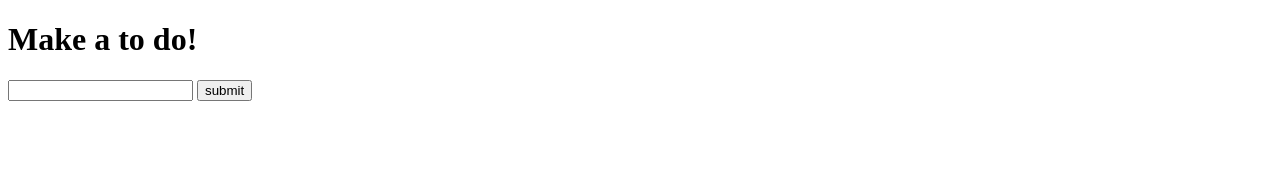
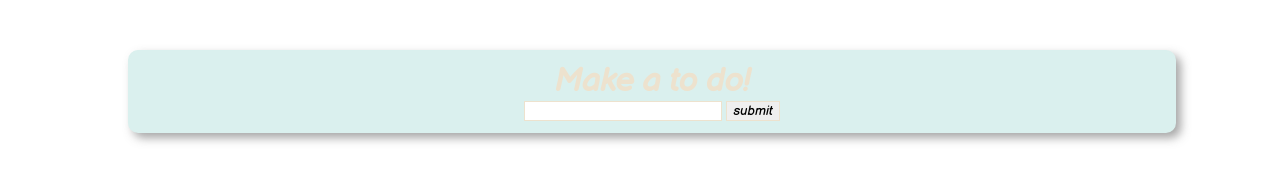
Before and after one commit to 5KRC1/to-do-web, a plain HTML site: page index.html in a window 1280 px wide. Drawn offline with nearby package versions, Linux system fonts and the light colour scheme.

Commit message:
Add files via upload

```diff
--- a/index.html
+++ b/index.html
@@ -1,18 +1,29 @@
 <!DOCTYPE html>
 <html lang="en">
 <head>
+    <script type="module" src="https://unpkg.com/ionicons@4.5.10-0/dist/ionicons/ionicons.esm.js"></script>
+    <script nomodule="" src="https://unpkg.com/ionicons@4.5.10-0/dist/ionicons/ionicons.js"></script>
     <meta charset="UTF-8">
     <meta http-equiv="X-UA-Compatible" content="IE=edge">
     <meta name="viewport" content="width=device-width, initial-scale=1.0">
     <title>ToDo</title>
+    <link rel="stylesheet" href="todo.css">
+    <link rel="preconnect" href="https://fonts.gstatic.com">
+<link href="https://fonts.googleapis.com/css2?family=Balsamiq+Sans:ital@1&display=swap" rel="stylesheet">
 </head>
 <body>
     <div class="container">
         <div class="input">
             <h1 class="text">Make a to do!</h1>
-            <input type="text">
-            <input type="submit" value="submit">
+            <div>
+                <input type="text" id="input1">
+                <input type="submit" value="submit" onclick="usrInput()">
+            </div>
+        </div>
+        <div class="tasks">
+
         </div>
     </div>
+    <script src="todo.js"/>
 </body>
 </html>
--- /dev/null
+++ b/todo.css
@@ -0,0 +1,41 @@
+*, body{
+    margin: 0;
+    font-family: 'Balsamiq Sans', cursive;
+}
+.container{
+    display: flex;
+    justify-content: center;
+    flex-direction: column;
+}
+.input{
+    width: 80%;
+    display: flex;
+    flex-direction: column;
+    justify-content: center;
+    text-align: center;
+    color: rgb(237, 226, 206);
+    background-color: rgb(218, 240, 238);
+    border: 2px solid rgb(218, 240, 238);
+    margin: 50px 10%;
+    border-radius: 10px;
+    box-shadow: 5px 5px 10px rgba(79, 79, 79, 0.5);
+    padding: 10px;
+}
+.input input{
+    border: 1px solid rgb(237, 226, 206);
+}
+.task{
+    margin-top: 15px;
+    margin-left: 10%;
+    width: 80%;
+    display: flex;
+    justify-content: space-between;
+    text-align: center;
+    color: rgb(237, 226, 206);
+    background-color: rgb(218, 240, 238);
+    border: 2px solid rgb(218, 240, 238);
+    border-radius: 10px;
+    box-shadow: 5px 5px 10px rgba(79, 79, 79, 0.5);
+    padding: 10px;
+
+}
--- /dev/null
+++ b/todo.js
@@ -0,0 +1,12 @@
+
+function usrInput(){
+    let input = document.getElementById("input1").value;
+    let container = document.querySelector(".tasks");
+
+    container.innerHTML +=`
+        <div class="task">
+            <p>${input}</p>
+            <ion-icon name="close-circle" onclick="console.log('yo')">
+        </div>
+    `
+}
```
